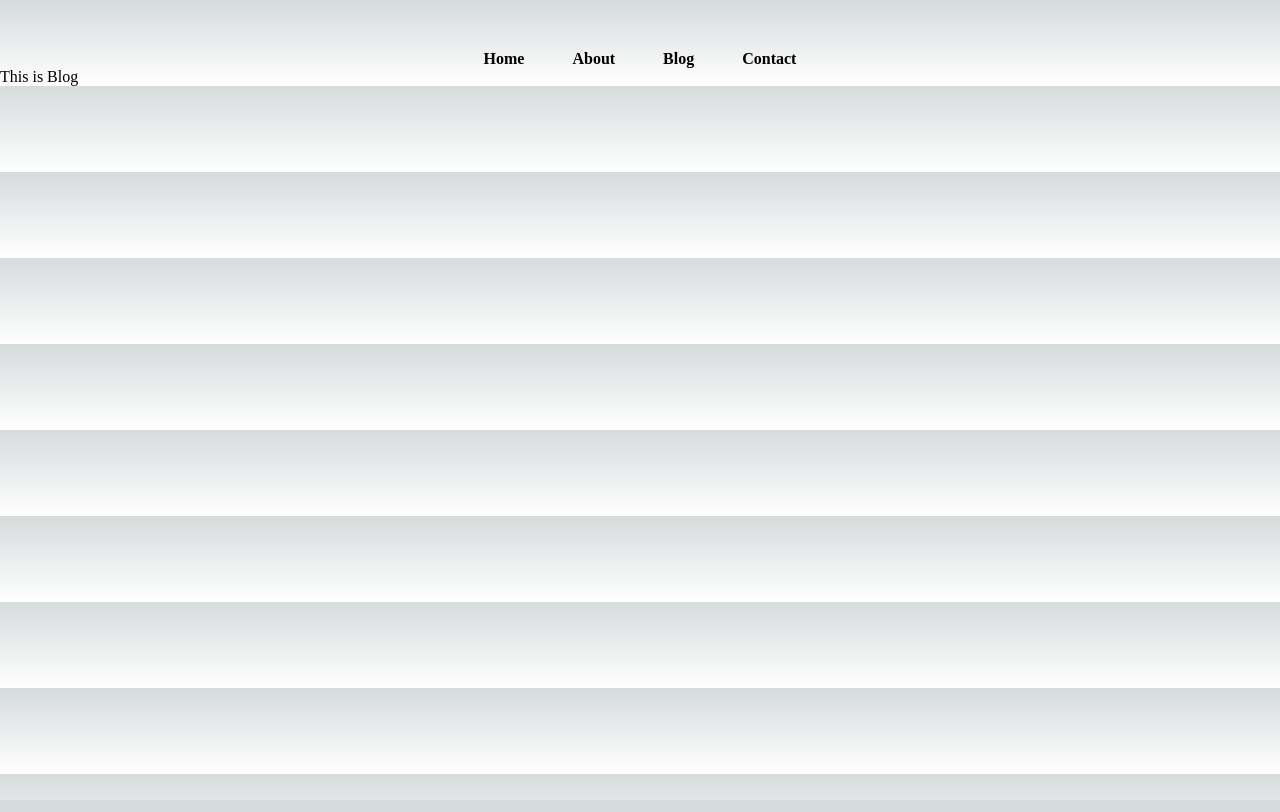
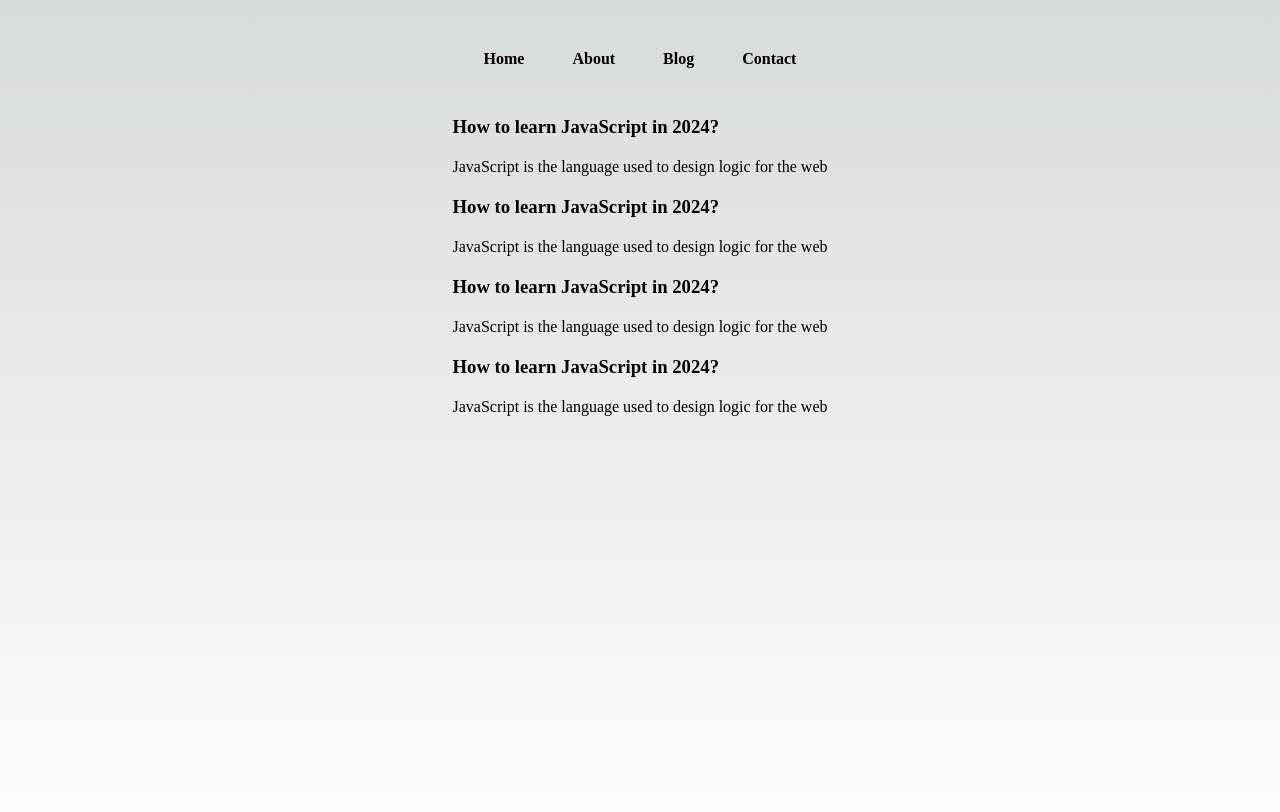
Before and after one commit to RoshanSawlani/huntingcoder, a Next.js app: page /blog in a window 1280 px wide. Shown: the top 812 px of the page. Built offline with nearby package versions, Linux system fonts and the light colour scheme.

Commit message:
Creating blog and blogpost page

```diff
--- a/pages/blog.js
+++ b/pages/blog.js
@@ -1,8 +1,31 @@
 import React from 'react'
-
+import  styles  from '@/styles/Blog.module.css';
+import Link from 'next/link';
 const Blog = () => {
   return (
-    <div>This is Blog</div>
+    <div className={styles.container}>
+      <main className={styles.main}>
+    <div className={styles.blogs}>
+          <div className={styles.blogItem}>
+      <Link href={'/blogpost/learn-JavaScript'}>
+            <h3 className={styles.blogItemh3}>How to learn JavaScript in 2024?</h3></Link>
+            <p>JavaScript is the language used to design logic for the web</p>
+          </div>
+          <div className={styles.blogItem}>
+            <h3>How to learn JavaScript in 2024?</h3>
+            <p>JavaScript is the language used to design logic for the web</p>
+          </div>
+          <div className={styles.blogItem}>
+            <h3>How to learn JavaScript in 2024?</h3>
+            <p>JavaScript is the language used to design logic for the web</p>
+          </div>
+          <div className={styles.blogItem}>
+            <h3>How to learn JavaScript in 2024?</h3>
+            <p>JavaScript is the language used to design logic for the web</p>
+          </div>
+        </div>
+        </main>
+        </div>
   )
 }
 
--- /dev/null
+++ b/styles/Blog.module.css
@@ -0,0 +1,21 @@
+.blogs h2 {
+  margin: 30px 0px;
+}
+.blogItem p {
+  margin: 20px 0px;
+}
+.blogItemh3 {
+    cursor:pointer
+  }
+.popular {
+  margin-top: 20px;
+  padding: 10px;
+}
+.main {
+  display: flex;
+  flex-direction: column;
+  justify-content: flex-start;
+  padding-top: 3rem;
+  align-items: center;
+  min-height: 100vh;
+}
--- /dev/null
+++ b/styles/BlogPost.module.css
@@ -0,0 +1,16 @@
+.main {
+    display: flex;
+    min-height: 100vh;
+    flex: 1;
+    flex-direction: column;
+    justify-content: flex-start;
+    padding-top: 3rem;
+    align-items: center;
+    min-height: 100vh;
+  }
+  .heading{
+    padding:20px
+  }
+  .container{
+    padding:0 22rem;
+  }
--- a/styles/Home.module.css
+++ b/styles/Home.module.css
@@ -246,13 +246,3 @@ margin-top: 50px;
 .imagewrap{
   padding: 2px 0px;
 }
-.blogs h2{
-  margin:30px 0px;
-}
-.blogItem p{
-margin:20px 0px;
-}
-.popular{
-  margin-top: 20px;
-  padding: 10px;
-}
```
Also changed, not shown: pages/blogpost/[slug].js (+12 -1 lines).
